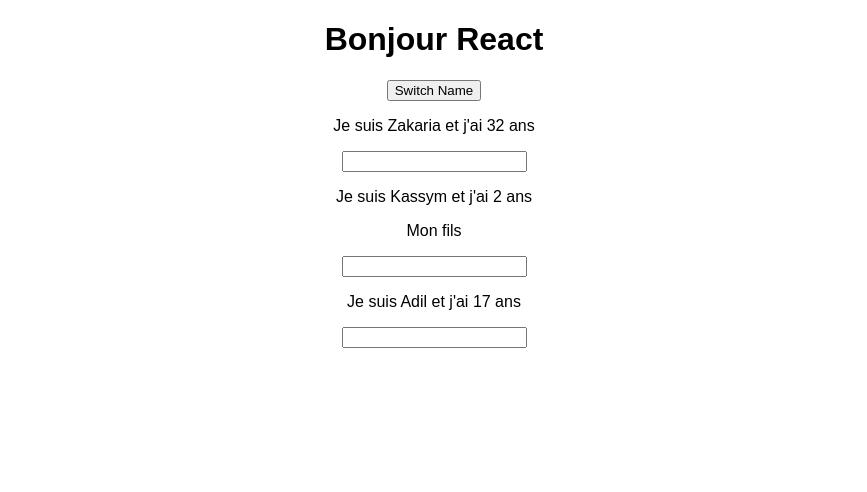
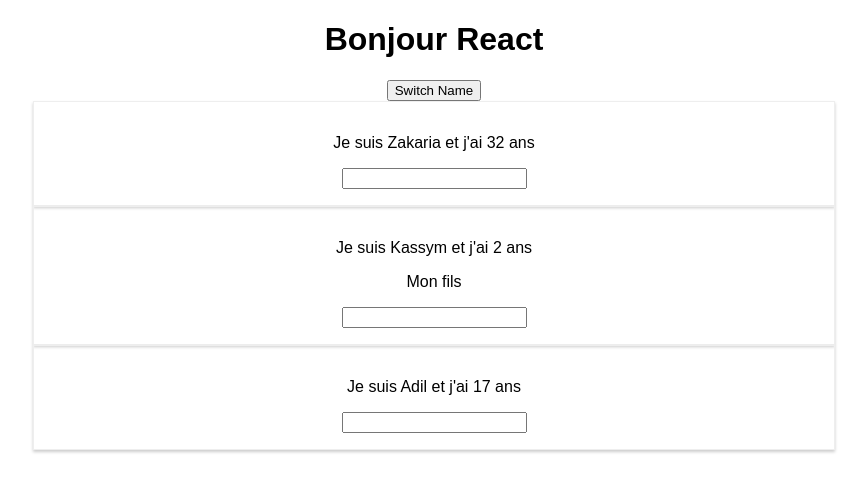
Before and after one commit to limozaza/memo-react, a React (Create React App) app: page / in a window 1280 px wide. Shown: the top 492 px of the page, without its empty margins (206-1073 px from the left). Built offline with nearby package versions, Linux system fonts and the light colour scheme.

Commit message:
add style

```diff
--- /dev/null
+++ b/src/Person/Person.css
@@ -0,0 +1,8 @@
+.Person{
+    width: 60%;
+    margin: auto;
+    border: 1px solid #eee;
+    box-shadow: 0 2px 3px #ccc;
+    padding: 16px;
+    text-align: center;
+}
--- a/src/Person/Person.js
+++ b/src/Person/Person.js
@@ -1,7 +1,9 @@
 import React from 'react';
+
+import './Person.css'
 const Person = (props) => {
     return (
-        <div>
+        <div className="Person">
             <p onClick={props.click}>Je suis {props.name} et j'ai {props.age} ans</p>
             <p>{props.children}</p>
             <input type="text" onChange={props.changed}/>
```
